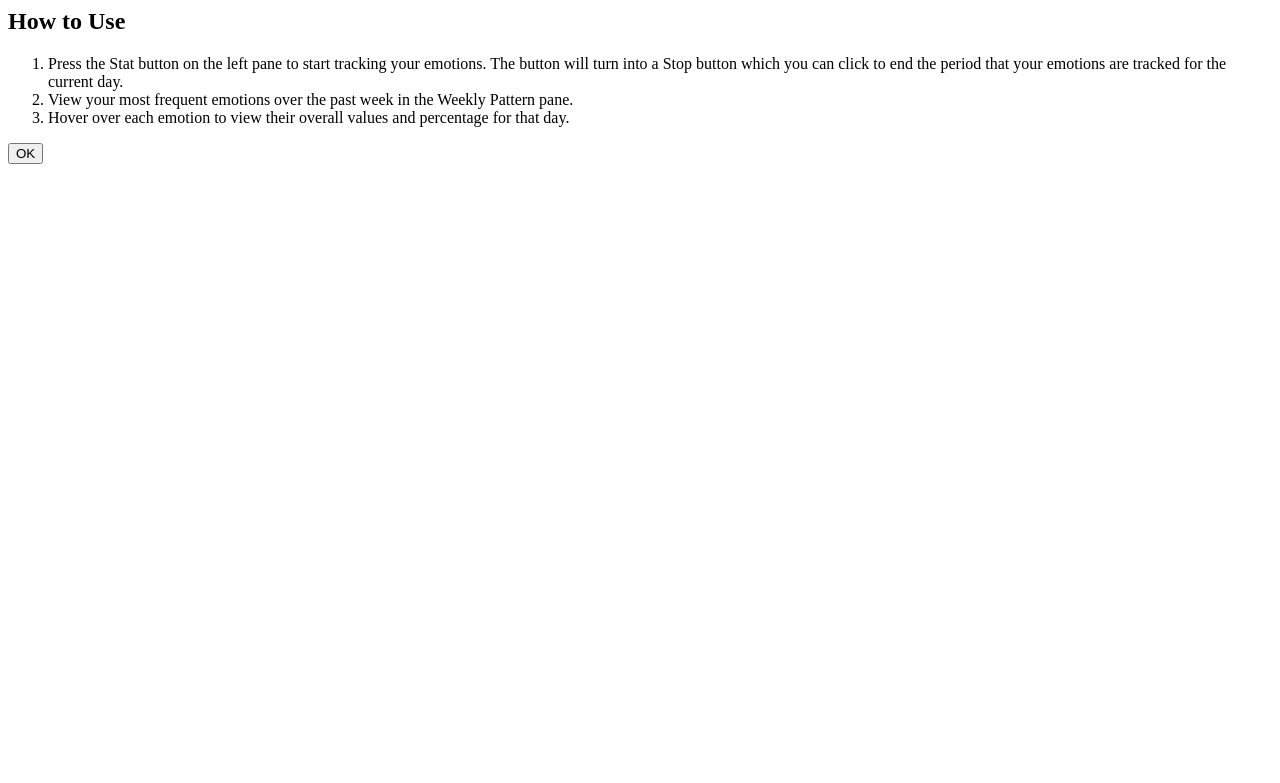
After one commit to huynhjustin/ZotDetector, a Flask app: page /how_to in a window 1280 px wide. The commit adds this page. Shown: the top 783 px of the page. Run offline with Flask 2, Linux system fonts and the light colour scheme.

Commit message:
Added How to use page

```diff
--- a/main.py
+++ b/main.py
@@ -94,6 +94,15 @@ def disclaimer():
     elif request.method == 'GET':
         return render_template("disclaimer.html")
 
+# How to Use route for HTML
+@app.route('/how_to', methods=['GET', 'POST'])
+def how_to():
+    if request.method == 'POST':
+        if request.form['submit_button'] == 'OK':
+            return redirect(url_for('index'))
+    elif request.method == 'GET':
+        return render_template("howto.html")
+
 # Register new user for HTML
 @app.route('/register', methods=['GET', 'POST'])
 def register():
--- /dev/null
+++ b/templates/howto.html
@@ -0,0 +1,18 @@
+<html>
+<head>
+    <title>Zot Detector</title>
+    <link rel="stylesheet" type= "text/css" href="{{ url_for('static',filename='styles/styles.css') }}">
+</head>
+<body>
+<h2>How to Use</h2>
+<ol>
+    <li>Press the Stat button on the left pane to start tracking your emotions. The button will turn into a Stop
+        button which you can click to end the period that your emotions are tracked for the current day.</li>
+    <li>View your most frequent emotions over the past week in the Weekly Pattern pane.</li>
+    <li>Hover over each emotion to view their overall values and percentage for that day.</li>
+</ol>
+<form method="post" action="/">
+    <input type="submit" name="submit_button" value="OK">
+</form>
+</body>
+</html>
--- a/templates/index.html
+++ b/templates/index.html
@@ -16,6 +16,7 @@
       <div class = "Page_labels">
         <nav>
             <a href="{{  url_for('disclaimer') }}" style="color:black">Disclaimer</a>
+            <a href="{{  url_for('how_to') }}" style="color:black">How to Use</a>
         </nav>
       </div>
     </div>
```
